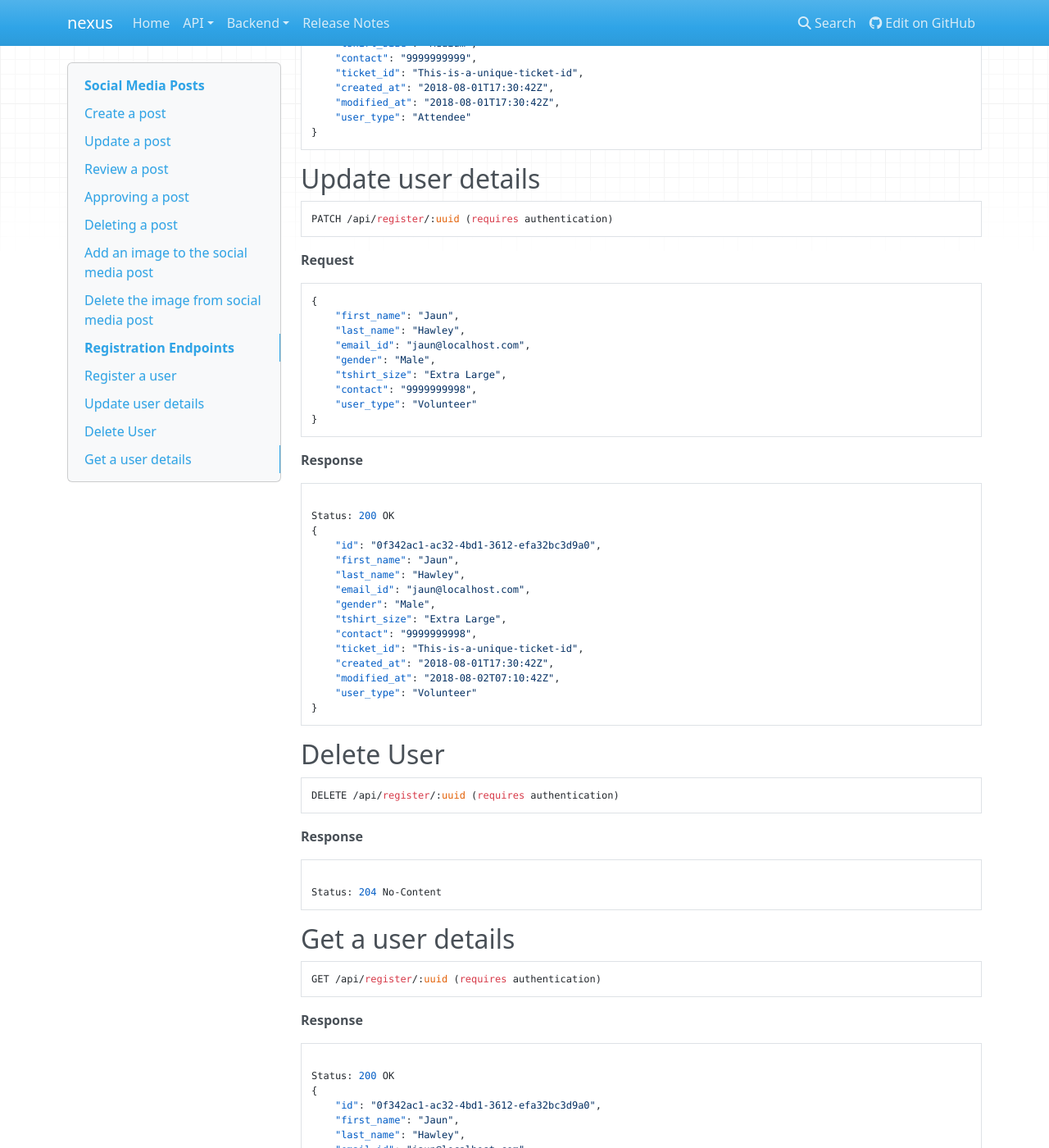
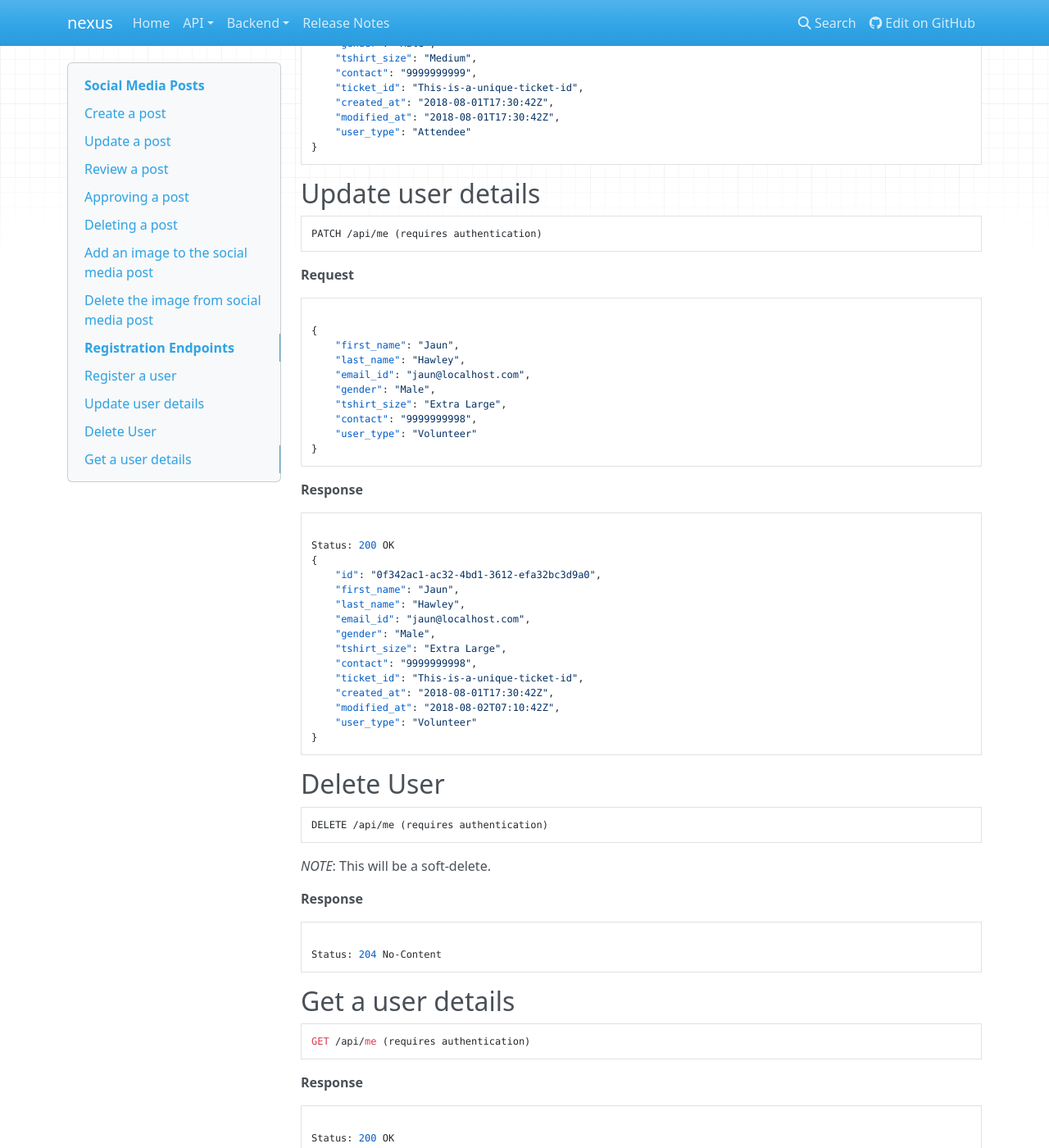
Before and after one commit to CuriousLearner/nexus, an MkDocs documentation site: the page built from docs/api/proposed_endpoints.md, in a window 1280 px wide and 1400 px high, scrolled down 6141 px. Shown: the whole window at 82% size. Built offline with MkDocs 1.6.1, drawn with Linux system fonts in a browser that asks for light colours; nearby versions of some CDN libraries; old or Windows-style settings are respelled for this version of MkDocs; some of the changed text lies outside the part shown.

Commit message:
fix(endpoints): Fix endpoints to consider current user

````diff
--- a/docs/api/proposed_endpoints.md
+++ b/docs/api/proposed_endpoints.md
@@ -257,6 +257,7 @@ user_type   | choices   | Type of user like admin, volunteer, attendee
 
 **Request**
 ```json
+
 {
     "id": null,
     "first_name": "John",
@@ -297,11 +298,12 @@ Status: 201 Created
 ## Update user details
 
 ```
-PATCH /api/register/:uuid (requires authentication)
+PATCH /api/me (requires authentication)
 ```
 
 **Request**
 ```json
+
 {
     "first_name": "Jaun",
     "last_name": "Hawley",
@@ -335,8 +337,10 @@ Status: 200 OK
 ## Delete User
 
 ```
-DELETE /api/register/:uuid (requires authentication)
+DELETE /api/me (requires authentication)
 ```
+
+_NOTE_: This will be a soft-delete.
 
 **Response**
 ```json
@@ -348,7 +352,7 @@ Status: 204 No-Content
 ## Get a user details
 
 ```
-GET /api/register/:uuid (requires authentication)
+GET /api/me (requires authentication)
 ```
 
 **Response**
````
Also changed, not shown: other parts of docs/api/proposed_endpoints.md (+1 -1 lines).
